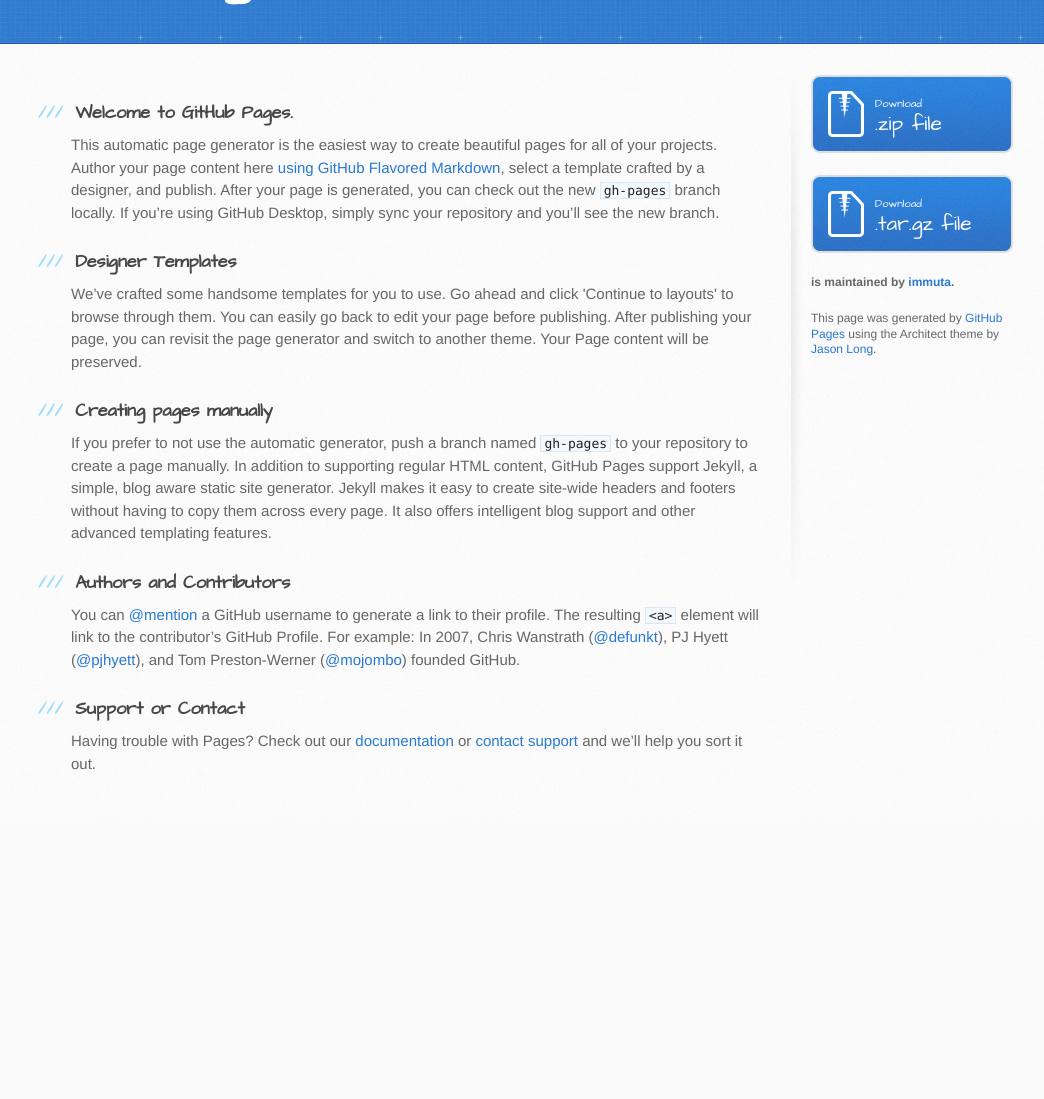
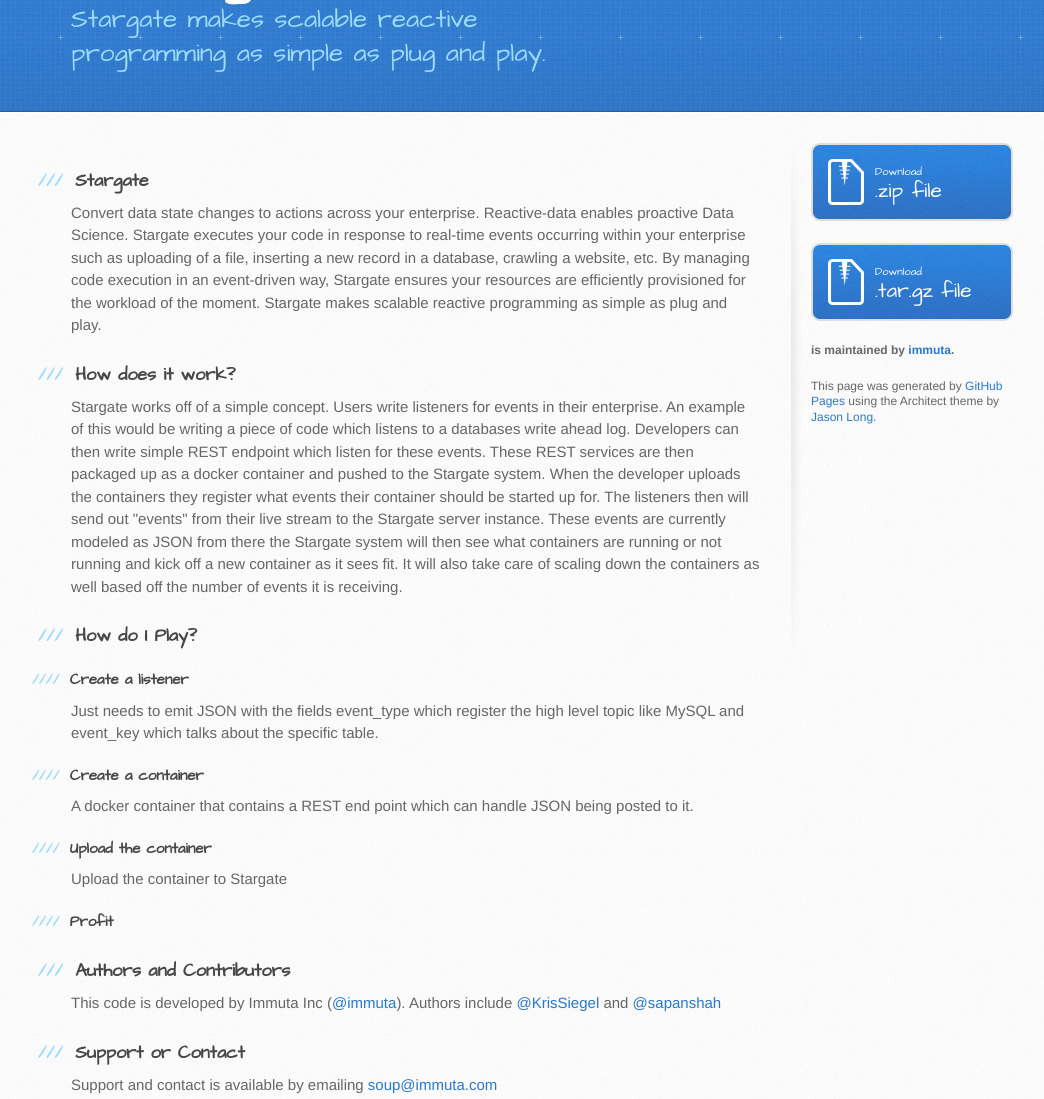
Before and after one commit to KrisSiegel/bakula, a plain HTML site: page index.html in a window 1280 px wide. Shown: the part 123-1222 px from the top of the page, without its empty margins (99-1143 px from the left). Before the commit the page ends 941 px from the top, so only its background shows below. Drawn offline with Linux system fonts and the light colour scheme.

```diff
--- a/index.html
+++ b/index.html
@@ -20,7 +20,7 @@
     <header>
       <div class="inner">
         <h1>Stargate</h1>
-        <h2></h2>
+        <h2> Stargate makes scalable reactive programming as simple as plug and play.</h2>
         <a href="https://github.com/immuta/stargate" class="button"><small>View project on</small> GitHub</a>
       </div>
     </header>
@@ -29,29 +29,45 @@
       <div class="inner clearfix">
         <section id="main-content">
           <h3>
-<a id="welcome-to-github-pages" class="anchor" href="#welcome-to-github-pages" aria-hidden="true"><span class="octicon octicon-link"></span></a>Welcome to GitHub Pages.</h3>
+<a id="stargate" class="anchor" href="#stargate" aria-hidden="true"><span class="octicon octicon-link"></span></a>Stargate</h3>
 
-<p>This automatic page generator is the easiest way to create beautiful pages for all of your projects. Author your page content here <a href="https://guides.github.com/features/mastering-markdown/">using GitHub Flavored Markdown</a>, select a template crafted by a designer, and publish. After your page is generated, you can check out the new <code>gh-pages</code> branch locally. If you’re using GitHub Desktop, simply sync your repository and you’ll see the new branch.</p>
+<p>Convert data state changes to actions across your enterprise. Reactive-data enables proactive Data Science. Stargate executes your code in response to real-time events occurring within your enterprise such as uploading of a file, inserting a new record in a database, crawling a website, etc. By managing code execution in an event-driven way, Stargate ensures your resources are efficiently provisioned for the workload of the moment. Stargate makes scalable reactive programming as simple as plug and play.</p>
 
 <h3>
-<a id="designer-templates" class="anchor" href="#designer-templates" aria-hidden="true"><span class="octicon octicon-link"></span></a>Designer Templates</h3>
+<a id="how-does-it-work" class="anchor" href="#how-does-it-work" aria-hidden="true"><span class="octicon octicon-link"></span></a>How does it work?</h3>
 
-<p>We’ve crafted some handsome templates for you to use. Go ahead and click 'Continue to layouts' to browse through them. You can easily go back to edit your page before publishing. After publishing your page, you can revisit the page generator and switch to another theme. Your Page content will be preserved.</p>
+<p>Stargate works off of a simple concept. Users write listeners for events in their enterprise. An example of this would be writing a piece of code which listens to a databases write ahead log. Developers can then write simple REST endpoint which listen for these events. These REST services are then packaged up as a docker container and pushed to the Stargate system. When the developer uploads the containers they register what events their container should be started up for. The listeners then will send out "events" from their live stream to the Stargate server instance. These events are currently modeled as JSON from there the Stargate system will then see what containers are running or not running and kick off a new container as it sees fit. It will also take care of scaling down the containers as well based off the number of events it is receiving.</p>
 
 <h3>
-<a id="creating-pages-manually" class="anchor" href="#creating-pages-manually" aria-hidden="true"><span class="octicon octicon-link"></span></a>Creating pages manually</h3>
+<a id="how-do-i-play" class="anchor" href="#how-do-i-play" aria-hidden="true"><span class="octicon octicon-link"></span></a>How do I Play?</h3>
 
-<p>If you prefer to not use the automatic generator, push a branch named <code>gh-pages</code> to your repository to create a page manually. In addition to supporting regular HTML content, GitHub Pages support Jekyll, a simple, blog aware static site generator. Jekyll makes it easy to create site-wide headers and footers without having to copy them across every page. It also offers intelligent blog support and other advanced templating features.</p>
+<h4>
+<a id="create-a-listener" class="anchor" href="#create-a-listener" aria-hidden="true"><span class="octicon octicon-link"></span></a>Create a listener</h4>
+
+<p>Just needs to emit JSON with the fields event_type which register the high level topic like MySQL and   event_key which talks about the specific table.</p>
+
+<h4>
+<a id="create-a-container" class="anchor" href="#create-a-container" aria-hidden="true"><span class="octicon octicon-link"></span></a>Create a container</h4>
+
+<p>A docker container that contains a REST end point which can handle JSON being posted to it.</p>
+
+<h4>
+<a id="upload-the-container" class="anchor" href="#upload-the-container" aria-hidden="true"><span class="octicon octicon-link"></span></a>Upload the container</h4>
+
+<p>Upload the container to Stargate</p>
+
+<h4>
+<a id="profit" class="anchor" href="#profit" aria-hidden="true"><span class="octicon octicon-link"></span></a>Profit</h4>
 
 <h3>
 <a id="authors-and-contributors" class="anchor" href="#authors-and-contributors" aria-hidden="true"><span class="octicon octicon-link"></span></a>Authors and Contributors</h3>
 
-<p>You can <a href="https://github.com/blog/821" class="user-mention">@mention</a> a GitHub username to generate a link to their profile. The resulting <code>&lt;a&gt;</code> element will link to the contributor’s GitHub Profile. For example: In 2007, Chris Wanstrath (<a href="https://github.com/defunkt" class="user-mention">@defunkt</a>), PJ Hyett (<a href="https://github.com/pjhyett" class="user-mention">@pjhyett</a>), and Tom Preston-Werner (<a href="https://github.com/mojombo" class="user-mention">@mojombo</a>) founded GitHub.</p>
+<p>This code is developed by Immuta Inc (<a href="https://github.com/immuta" class="user-mention">@immuta</a>). Authors include <a href="https://github.com/KrisSiegel" class="user-mention">@KrisSiegel</a> and <a href="https://github.com/sapanshah" class="user-mention">@sapanshah</a></p>
 
 <h3>
 <a id="support-or-contact" class="anchor" href="#support-or-contact" aria-hidden="true"><span class="octicon octicon-link"></span></a>Support or Contact</h3>
 
-<p>Having trouble with Pages? Check out our <a href="https://help.github.com/pages">documentation</a> or <a href="https://github.com/contact">contact support</a> and we’ll help you sort it out.</p>
+<p>Support and contact is available by emailing <a href="mailto:soup@immuta.com">soup@immuta.com</a></p>
         </section>
 
         <aside id="sidebar">
```
Also changed, not shown: params.json (+1 -1 lines).
